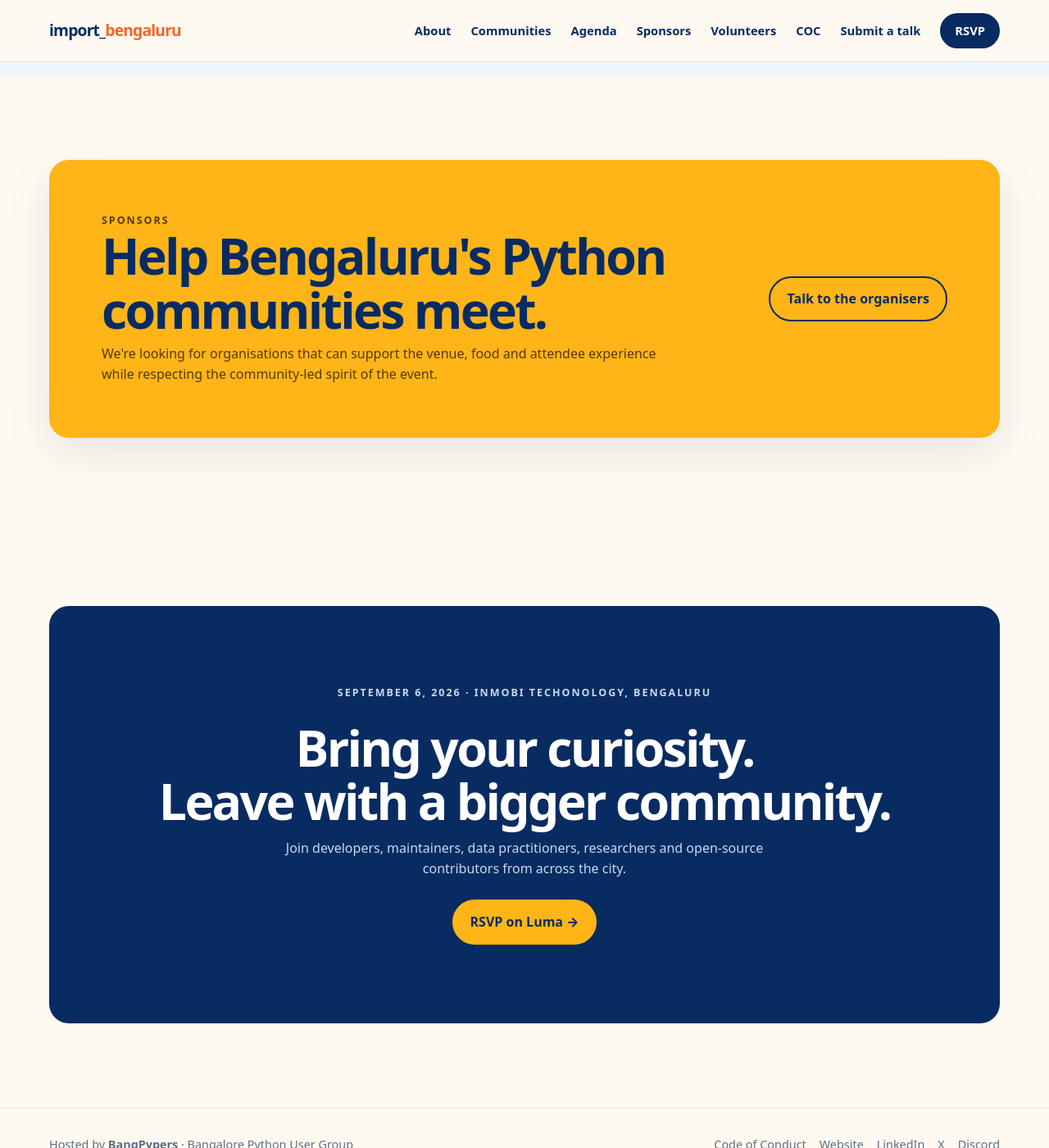
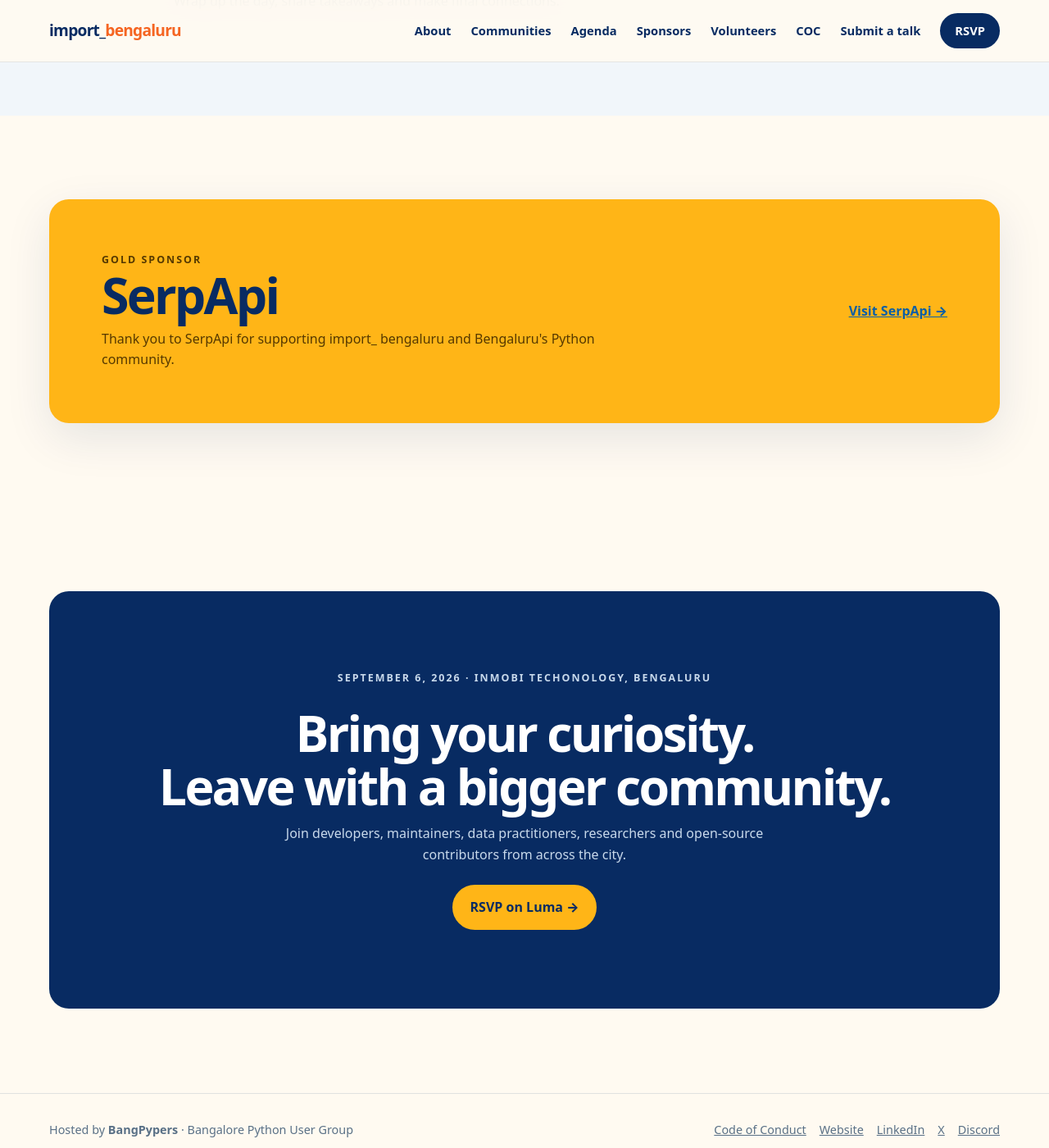
Before and after one commit to bangpypers/import_bengaluru, a Jekyll site: the page built from index.md, in a window 1280 px wide and 1400 px high, scrolled down 5052 px. Shown: the whole window at 82% size. Built offline with Jekyll 4.4.1, drawn with Linux system fonts in a browser that asks for light colours.

Commit message:
Add SerpApi as gold sponsor

```diff
--- a/_data/sponsors.yml
+++ b/_data/sponsors.yml
@@ -1 +1,5 @@
-message: We're looking for organisations that can support the venue, food and attendee experience while respecting the community-led spirit of the event.
+- name: SerpApi
+  tier: Gold
+  message: Thank you to SerpApi for supporting import_ bengaluru and Bengaluru's Python community.
+  image: /Assets/logos/serpapi.png
+  url: https://serpapi.com/
--- a/_layouts/default.html
+++ b/_layouts/default.html
@@ -80,7 +80,10 @@
     h1 { margin-bottom: 1.25rem; font: 800 clamp(4rem, 10vw, 8rem)/.78 ui-monospace, SFMono-Regular, Menlo, monospace; letter-spacing: -.09em; }
     h1 span { display: block; color: var(--orange); font-family: Georgia, serif; font-weight: 700; letter-spacing: -.07em; }
     .hero-copy { max-width: 650px; color: var(--muted); font-size: clamp(1.1rem, 2.3vw, 1.35rem); }
+    .hero-title { width: fit-content; }
     .hero-actions { display: flex; flex-wrap: wrap; gap: .75rem; margin: 2rem 0; }
+    .hero-sponsor { display: flex; width: max-content; align-items: center; gap: .5rem; margin: 0 0 1.25rem auto; color: var(--navy); font-size: .68rem; font-weight: 800; letter-spacing: .1em; text-decoration: none; text-transform: uppercase; }
+    .hero-sponsor img { width: 7rem; }
     .facts { display: flex; flex-wrap: wrap; gap: .7rem; padding: 0; list-style: none; }
     .facts li { padding: .5rem .8rem; border: 1px solid rgb(8 43 98 / 16%); border-radius: 999px; color: var(--navy); background: var(--paper); font-size: .9rem; font-weight: 750; }
     .poster { width: 100%; height: auto; object-fit: contain; overflow: hidden; border: 1px solid rgb(8 43 98 / 12%); border-radius: var(--radius); box-shadow: var(--shadow); transform: rotate(1.5deg); }
@@ -121,6 +124,7 @@
     .sponsor-box { display: grid; grid-template-columns: 1fr auto; align-items: center; gap: 2rem; padding: clamp(2rem, 5vw, 4rem); border-radius: var(--radius); background: var(--yellow); box-shadow: var(--shadow); }
     .sponsor-box h2 { margin-bottom: .5rem; }
     .sponsor-box p { max-width: 690px; margin-bottom: 0; color: #563900; }
+    .sponsor-link { color: var(--blue); font-weight: 800; }
 
     .cta { text-align: center; }
     .cta-card { padding: clamp(3rem, 8vw, 6rem) 1.5rem; border-radius: var(--radius); background: var(--navy); color: white; }
@@ -188,8 +192,15 @@
     <section class="hero">
       <div class="wrap hero-grid">
         <div>
+          {% assign gold_sponsor = site.data.sponsors | where: "tier", "Gold" | first %}
           <p class="eyebrow">{{ site.data.event.presenter }} presents · {{ site.data.event.with }}</p>
-          <h1>import_<span>bengaluru</span></h1>
+          <div class="hero-title">
+            <h1>import_<span>bengaluru</span></h1>
+            <a class="hero-sponsor" href="{{ gold_sponsor.url }}">
+              <span>Gold sponsored by</span>
+              <img src="{{ gold_sponsor.image | relative_url }}" alt="{{ gold_sponsor.name }}">
+            </a>
+          </div>
           <p class="hero-copy">{{ site.data.event.intro }}</p>
           <div class="hero-actions">
             <a class="button" href="{{ site.data.event.rsvp }}">Reserve your spot →</a>
@@ -285,14 +296,16 @@
     </section>
 
     <section id="sponsors">
+      {% for sponsor in site.data.sponsors %}
       <div class="wrap sponsor-box">
         <div>
-          <p class="eyebrow">Sponsors</p>
-          <h2>Help Bengaluru's Python communities meet.</h2>
-          <p>{{ site.data.sponsors.message }}</p>
+          <p class="eyebrow">{{ sponsor.tier }} Sponsor</p>
+          <h2>{{ sponsor.name }}</h2>
+          <p>{{ sponsor.message }}</p>
         </div>
-        <a class="button secondary" href="mailto:{{ site.data.event.contact_email }}?subject=Supporting%20import_%20bengaluru">Talk to the organisers</a>
+        <a class="sponsor-link" href="{{ sponsor.url }}">Visit {{ sponsor.name }} →</a>
       </div>
+      {% endfor %}
     </section>
 
     <section class="cta">
```
Also changed, not shown: test_site.rb (+6 -1 lines), Assets/logos/serpapi.png (added).
